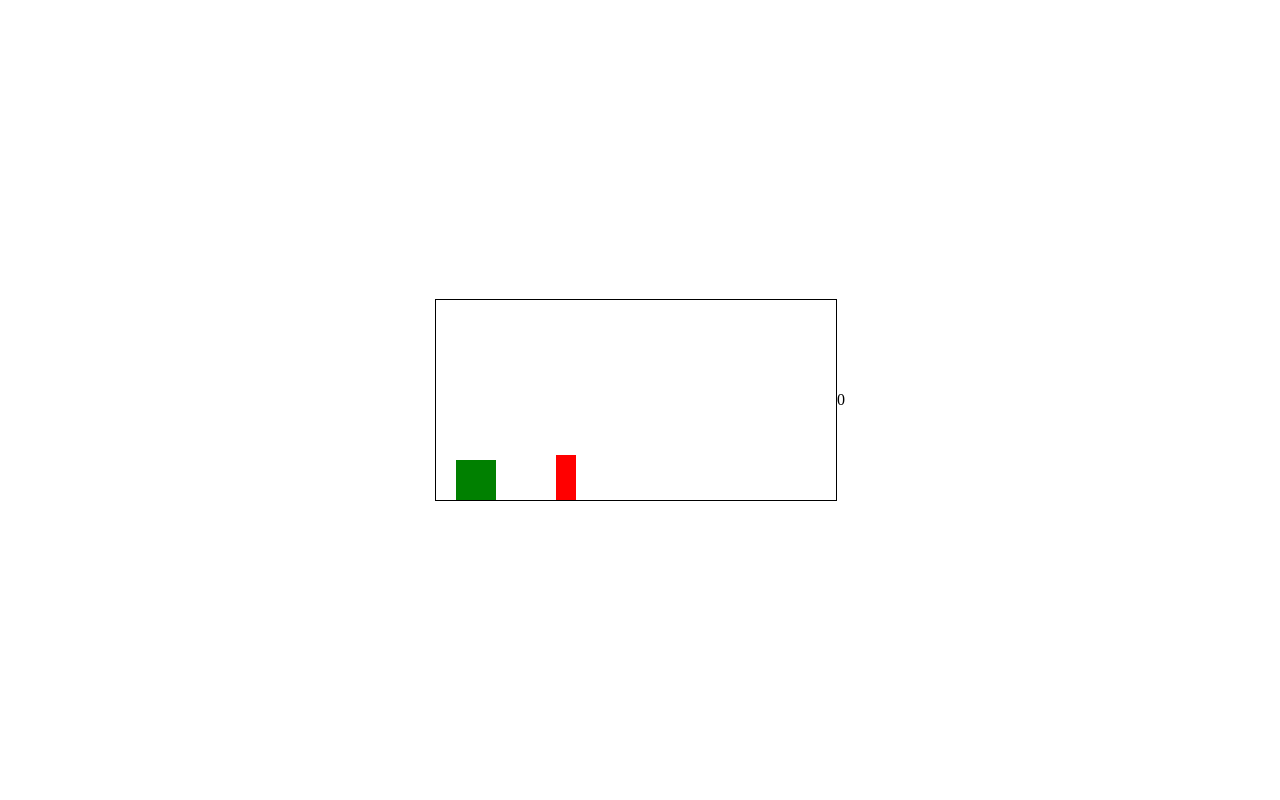
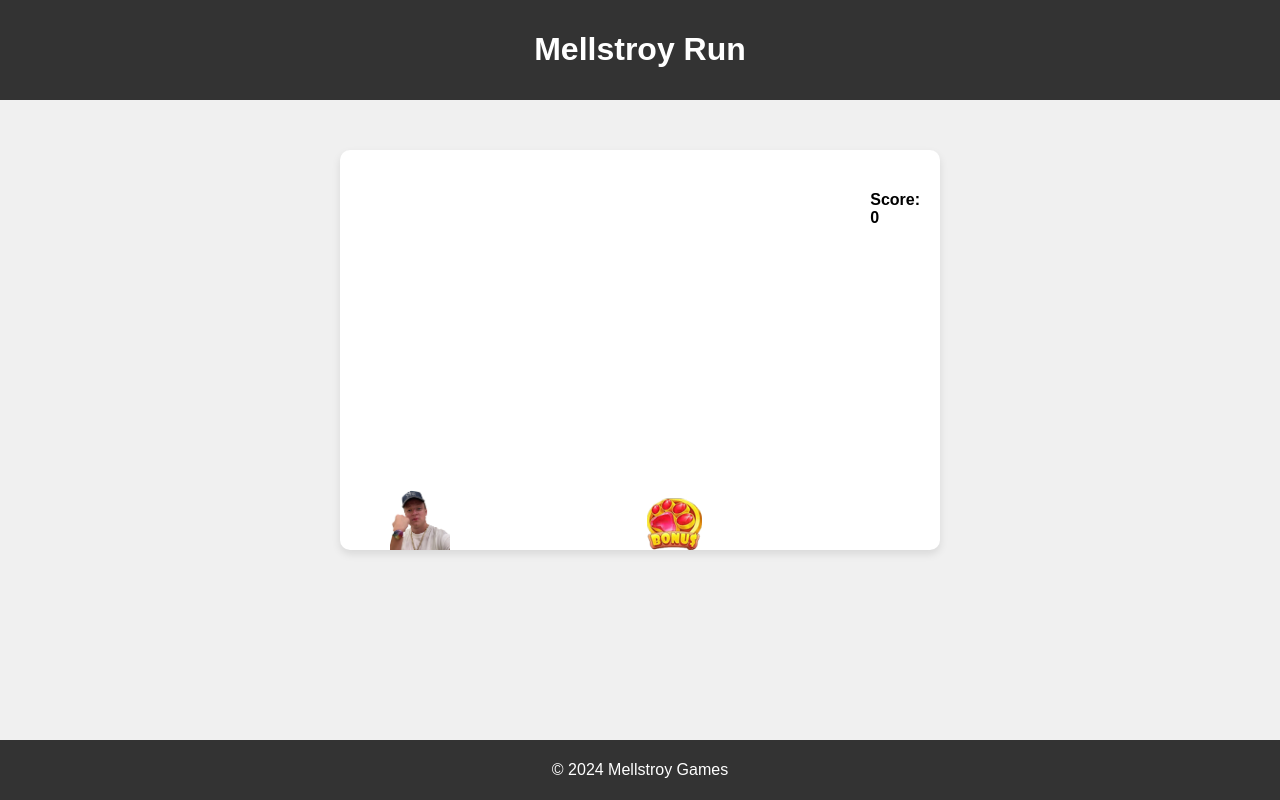
Before and after one commit to chikanoff/mellstroy_run, a plain HTML site: page index.html in a window 1280 px wide. Both pictures are taken after a click on the button "Начать игру". Drawn offline with Linux system fonts and the light colour scheme.

Commit message:
version 0.0.1

```diff
--- a/game.js
+++ b/game.js
@@ -1,23 +1,33 @@
 const gameWindow = document.getElementById('gameWindow');
 const dino = document.getElementById('dino');
 const scoreDisplay = document.getElementById('score');
+const startButtonContainer = document.getElementById('startButtonContainer');
 
 let jumping = false;
-let gravity = 0.6;
+let gravity = 0.3;
 let dinoBottom = 0;
-let dinoHeight = 20; // Уменьшаем высоту хитбокса динозавра
 let obstacles = [];
 let interval;
+let obstacleInterval; // Добавляем переменную для интервала генерации препятствий
 let score = 0; // Инициализируем счетчик
+let generatingObstacles; // Переменная для отслеживания генерации препятствий
 
 function startGame() {
+    generatingObstacles = true;
+    document.getElementById('resultDisplay').style.display = 'none';
     interval = setInterval(() => {
       moveDino();
-    moveObstacles();
+      moveObstacles(); // Изменяем вызов функции
       checkCollision();
     }, 20);
-  setInterval(createObstacle, 2000);
+
+    obstacleInterval = setInterval(() => {
+      if (generatingObstacles) {
+        createObstacle();
       }
+    }, 1800); // Запускаем интервал генерации препятствий
+}
+
 
 function moveDino() {
   if (jumping) return;
@@ -32,9 +42,9 @@ function jump() {
   jumping = true;
   if (dinoBottom === 0) {
     let jumpInterval = setInterval(() => {
-      if (dinoBottom >= 120) {
+      if (dinoBottom >= 180) {
         clearInterval(jumpInterval);
-        let fallSpeed = 4;
+        let fallSpeed = 2;
         let fallInterval = setInterval(() => {
           if (dinoBottom <= 0) {
             clearInterval(fallInterval);
@@ -49,9 +59,9 @@ function jump() {
             }
             dino.style.bottom = dinoBottom + 'px';
           }
-        }, 30);
+        }, 25);
       } else {
-        dinoBottom += 8;
+        dinoBottom += 7;
         dino.style.bottom = dinoBottom + 'px';
       }
     }, 20);
@@ -60,39 +70,70 @@ function jump() {
 
 function moveObstacles() {
     obstacles.forEach(obstacle => {
-    const currentLeft = parseInt(window.getComputedStyle(obstacle).getPropertyValue('left'));
-    if (currentLeft > 0) {
-      obstacle.style.left = (currentLeft - 5) + 'px';
-    } else {
-      obstacle.parentNode.removeChild(obstacle);
-    }
+        moveObstacle(obstacle); // Вызываем moveObstacle для каждого препятствия
     });
 }
 
+function moveObstacle(obstacle) {
+    if (!gameWindow.contains(obstacle)) return; // Добавляем проверку на существование препятствия
+    if (!obstacle.moveInterval) { // Проверяем, есть ли уже у препятствия интервал перемещения
+        obstacle.moveInterval = setInterval(() => {
+            const currentLeft = parseInt(window.getComputedStyle(obstacle).getPropertyValue('left'));
+            if (currentLeft > 0) {
+                obstacle.style.left = (currentLeft - 2.3) + 'px'; // Перемещаем препятствие влево
+            } else {
+                clearInterval(obstacle.moveInterval); // Очищаем интервал перемещения препятствия
+                if (gameWindow.contains(obstacle)) { // Проверяем, содержится ли препятствие в игровом окне
+                    obstacle.parentNode.removeChild(obstacle); // Удаляем препятствие
+                    obstacles.splice(obstacles.indexOf(obstacle), 1);
+                    incrementScore(); // Увеличиваем счетчик при преодолении препятствия
+                }
+            }
+        }, 10); // Изменяем интервал на 100 миллисекунд
+    }
+}
+
+
+const obstacleImages = ["images/obstacle1.png", "images/obstacle2.png"];
+
 function createObstacle() {
-  const obstacle = document.createElement('div');
+  const obstacle = document.createElement('img');
   obstacle.classList.add('obstacle');
-  obstacle.style.left = '400px';
-  const maxHeight = 30; // Максимальная высота препятствия
-  const randomHeight = Math.random() * maxHeight + 20;
-  obstacle.style.height = randomHeight + 'px';
+  obstacle.style.left = '600px';
+
+  // Выбираем случайное изображение из массива
+  const randomIndex = Math.floor(Math.random() * obstacleImages.length);
+  const imagePath = obstacleImages[randomIndex];
+
+  // Загружаем изображение, чтобы получить его размеры
+  const tempImg = new Image();
+  tempImg.src = imagePath;
+  tempImg.onload = function() {
+    obstacle.style.height = tempImg.height + 'px'; // Устанавливаем высоту изображения
+    obstacle.style.width = tempImg.width + 'px'; // Устанавливаем ширину изображения
+  };
+
+  obstacle.src = imagePath; // Устанавливаем путь к изображению
+
   gameWindow.appendChild(obstacle);
   obstacles.push(obstacle);
 
   console.log("Created obstacle:", obstacle);
 
-  let obstacleMoveInterval = setInterval(() => {
-    const currentLeft = parseInt(window.getComputedStyle(obstacle).getPropertyValue('left'));
-    if (currentLeft > 0) {
-      obstacle.style.left = (currentLeft - 2) + 'px'; // Скорость перемещения препятствий
-    } else {
-      obstacle.parentNode.removeChild(obstacle);
-      clearInterval(obstacleMoveInterval);
-      obstacles.splice(obstacles.indexOf(obstacle), 1);
-      incrementScore(); // Увеличиваем счетчик при преодолении препятствия
+//   obstacleMoveInterval = setInterval(() => {
+//     const currentLeft = parseInt(window.getComputedStyle(obstacle).getPropertyValue('left'));
+
+//     if (currentLeft > 0) {
+//       obstacle.style.left = (currentLeft - 2) + 'px'; // Скорость перемещения препятствий
+//     } else {
+//       obstacle.parentNode.removeChild(obstacle);
+//       clearInterval(obstacleMoveInterval);
+//       obstacles.splice(obstacles.indexOf(obstacle), 1);
+//       incrementScore(); // Увеличиваем счетчик при преодолении препятствия
+//     }
+//   }, 10);
 }
-  }, 20);
-}
+
 
 function checkCollision() {
     const dinoRect = dino.getBoundingClientRect();
@@ -105,15 +146,45 @@ function checkCollision() {
             dinoRect.left <= obstacleRect.right
         ) {
             clearInterval(interval);
-      alert('Game Over! Your score: ' + score);
+            clearInterval(obstacleInterval); // Очищаем интервал генерации препятствий
+            // alert('Game Over! Your score: ' + score);
             endGame();
         }
     });
 }
 
 function endGame() {
-    gameWindow.style.display = 'none'; // Скрываем игровое окно
-    scoreDisplay.style.display = 'none'; // Скрываем счетчик
+    generatingObstacles = false; // Останавливаем генерацию препятствий
+    clearInterval(interval); // Останавливаем интервал обновления игры
+    clearInterval(obstacleInterval); // Останавливаем интервал генерации препятствий
+
+    // Удаляем все препятствия
+    obstacles.forEach(obstacle => obstacle.parentNode.removeChild(obstacle));
+    obstacles = [];
+
+    document.getElementById('resultDisplay').innerText = 'Game Over! Your score: ' + score; // Устанавливаем результат игры
+    document.getElementById('resultDisplay').style.display = 'block'; // Показываем элемент с результатом
+    // startButtonContainer.style.display = 'flex'; // Показываем кнопку начать игру
+    startButtonContainer.style.display = 'flex'; // Показываем кнопку начать игру
+    resetGame();
+}
+
+
+function resetGame() {
+    // Останавливаем все интервалы, связанные с препятствиями
+    obstacles.forEach(obstacle => clearInterval(obstacle.moveInterval));
+
+    // Удаляем все препятствия из DOM и массива obstacles
+    obstacles.forEach(obstacle => obstacle.parentNode.removeChild(obstacle));
+    obstacles = [];
+
+    // Сбрасываем счетчик
+    score = 0;
+    scoreDisplay.innerText = score;
+
+    // Перемещаем динозавра в исходное положение
+    dino.style.bottom = '0px';
+    dinoBottom = 0;
 }
 
 
@@ -134,17 +205,11 @@ document.addEventListener('mousedown', event => {
   }
 });
 
-document.addEventListener('DOMContentLoaded', function() {
-    const startButton = document.getElementById('startButton');
-    const startButtonContainer = document.getElementById('startButtonContainer');
-    const gameWindow = document.getElementById('gameWindow');
-    const scoreDisplay = document.getElementById('score');
-
 startButton.addEventListener('click', function() {
     startButtonContainer.style.display = 'none'; // Скрываем кнопку "Начать игру"
     gameWindow.style.display = 'block'; // Отображаем игровое окно
     scoreDisplay.style.display = 'block'; // Отображаем счетчик
 
+    resetGame();
     startGame(); // Запускаем игру
   });
-  });
--- a/index.html
+++ b/index.html
@@ -3,18 +3,34 @@
 <head>
     <meta charset="UTF-8">
     <meta name="viewport" content="width=device-width, initial-scale=1.0">
-<title>Dino Game</title>
+    <title>Mellstroy Run</title>
     <link rel="stylesheet" href="styles.css">
 </head>
 <body>
 
+<header>
+    <div class="header-content">
+        <h1>Mellstroy Run</h1>
+    </div>
+</header>
+
 <div id="gameWindow">
-  <div id="dino"></div>
+    <div id="scoreContainer">
+        <h4>Score: <span id="score">0</span></h4>
     </div>
-<div id="score">0</div>
+	<div id="resultDisplay" style="display: none;"></div>
 	<div id="startButtonContainer">
 		<button id="startButton">Начать игру</button>
 	</div>
+    <img id="dino" src="images/mell.png" alt="Dinosaur">
+</div>
+
+
+<footer>
+    <div class="footer-content">
+        <p>&copy; 2024 Mellstroy Games</p>
+    </div>
+</footer>
 
 <script src="game.js"></script>
 
--- a/styles.css
+++ b/styles.css
@@ -1,31 +1,99 @@
 body {
+    font-family: Arial, sans-serif;
+    background-color: #f0f0f0;
     display: flex;
-    justify-content: center;
-    align-items: center;
-    height: 100vh;
+    flex-direction: column;
+    min-height: 100vh; /* Заполнение высоты экрана */
     margin: 0;
+    padding: 0;
   }
 
+/* Стили для header */
+header {
+    background-color: #333;
+    color: #fff;
+    padding: 10px 0;
+    text-align: center;
+}
+
+/* Стили для footer */
+footer {
+    background-color: #333;
+    color: #fff;
+    padding: 5px 0;
+    text-align: center;
+    margin-top: auto; /* Расположение внизу */
+}
+
+
+.header-content {
+    max-width: 960px;
+    margin: 0 auto;
+}
+
+.footer-content {
+    max-width: 960px;
+    margin: 0 auto;
+}
+
+
 #gameWindow {
-    width: 400px;
-    height: 200px;
-    border: 1px solid black;
     position: relative;
+    width: 600px;
+    height: 400px;
+    background-color: #ffffff;
+    margin: 50px auto;
+    border-radius: 10px;
+    box-shadow: 0 4px 8px rgba(0, 0, 0, 0.1);
+    display: flex;
+    align-items: center;
+    justify-content: center;
+    display: flex;
+    flex-direction: column;
+    align-items: center;
+    justify-content: center;
 }
 
 #dino {
     position: absolute;
     bottom: 0;
-    left: 20px;
-    width: 40px;
-    height: 40px;
-    background-color: green;
+    left: 80px; /* Располагаем по центру по горизонтали */
+    transform: translateX(-50%); /* Корректируем положение по горизонтали */
+    width: 60px; /* Изменяем размер изображения динозавра */
 }
+
 
 .obstacle {
     position: absolute;
-    bottom: 0;
-    width: 20px;
-    height: 15px;
-    background-color: red;
+    bottom: 0; /* Размещаем препятствие внизу игрового окна */
 }
+
+#scoreContainer {
+    position: absolute;
+    top: 20px;
+    right: 20px;
+}
+
+#startButtonContainer {
+    text-align: center;
+    position: absolute;
+    top: 50%;
+    left: 50%;
+    transform: translate(-50%, -50%);
+}
+
+
+#startButton {
+    padding: 10px 20px;
+    font-size: 18px;
+    background-color: #4caf50;
+    color: #ffffff;
+    border: none;
+    border-radius: 5px;
+    cursor: pointer;
+    transition: background-color 0.3s ease;
+}
+
+#startButton:hover {
+    background-color: #45a049;
+}
```
Also changed, not shown: images/mell.png (added), images/obstacle1.png (added), images/obstacle2.png (added), images/obstacle3.png (added). Lines whose indentation alone changed are shown as unchanged.
